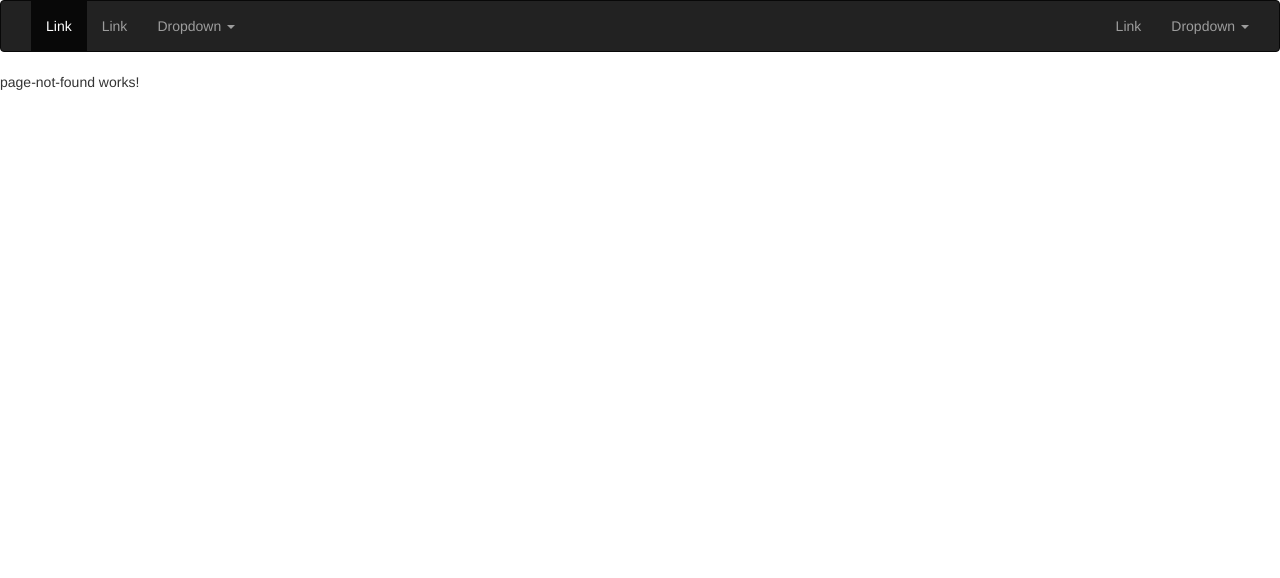
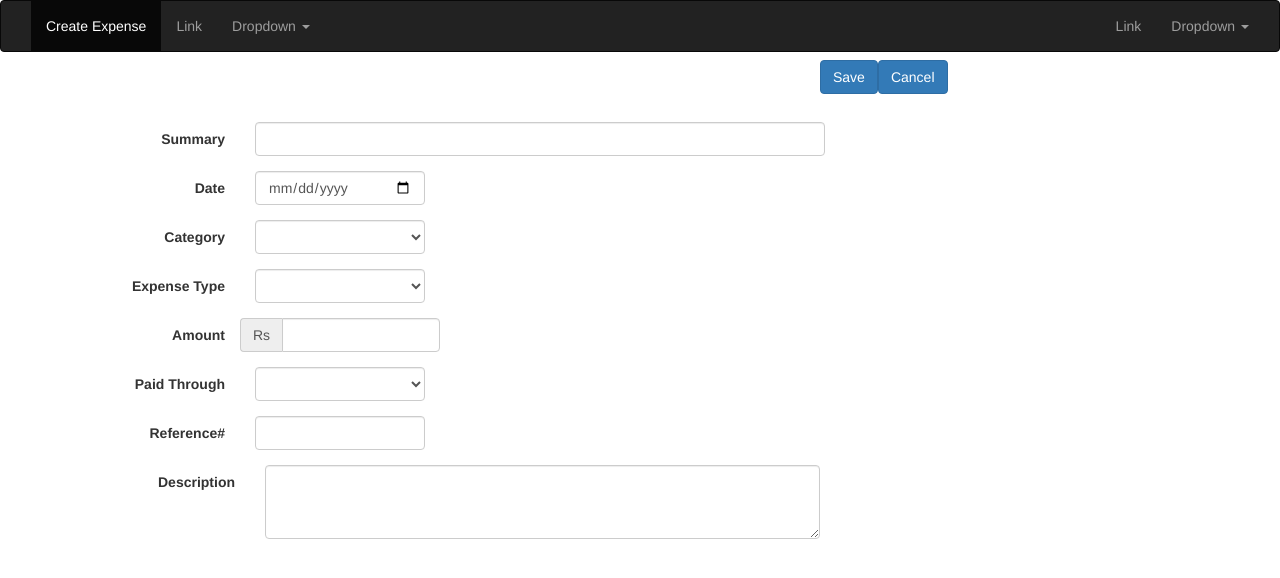
Before and after one commit to kalyan-k/my-app, an Angular app: page /#/addExpenses in a window 1280 px wide. Before the commit this address led to /#/. Shown: the top 578 px of the page. Built offline with nearby package versions, Linux system fonts and the light colour scheme.

Commit message:
added exp component

```diff
--- a/src/app/app.component.html
+++ b/src/app/app.component.html
@@ -18,8 +18,7 @@
     <div class="collapse navbar-collapse" id="bs-example-navbar-collapse-1">
       <ul class="nav navbar-nav">
         <li class="active">
-          <a href="#">Link
-            <span class="sr-only">(current)</span>
+          <a routerLink="/addExpenses" routerLinkActive="active">Create Expense
           </a>
         </li>
         <li>
--- a/src/app/app.module.ts
+++ b/src/app/app.module.ts
@@ -4,11 +4,13 @@ import { NgModule } from '@angular/core';
 import { AppComponent } from './app.component';
 import { AppRoutingModule } from './app.routing.module';
 import { PageNotFoundComponent } from './page-not-found/page-not-found.component';
+import { ExpensesComponent } from './expenses/expenses.component';
 
 @NgModule({
   declarations: [
     AppComponent,
-    PageNotFoundComponent
+    PageNotFoundComponent,
+    ExpensesComponent
   ],
   imports: [
     BrowserModule,
--- a/src/app/app.routing.module.ts
+++ b/src/app/app.routing.module.ts
@@ -2,8 +2,10 @@ import { NgModule } from '@angular/core';
 import { RouterModule, Routes } from '@angular/router';
 
 import { PageNotFoundComponent } from './page-not-found/page-not-found.component';
+import { ExpensesComponent } from './expenses/expenses.component';
 
 const appRoutes: Routes = [
+    { path: 'addExpenses', component: ExpensesComponent },
     { path: '**', component: PageNotFoundComponent }
 ];
 
--- /dev/null
+++ b/src/app/expenses/expenses.component.css
@@ -0,0 +1,24 @@
+.form-header {
+  position: fixed;
+  width: 100%;
+  box-sizing: border-box;
+  padding-right: 100px;
+  padding-bottom: 10px;
+  z-index: 3;
+  top: 60px;
+  background-color: white;
+}
+
+.form-body {
+  padding-top: 50px;
+}
+
+ul.app-tool-area {
+  margin-left: 0px;
+  list-style: none;
+  white-space: nowrap;
+}
+
+ul.app-tool-area > li {
+  display: inline-block;
+}
--- /dev/null
+++ b/src/app/expenses/expenses.component.html
@@ -0,0 +1,100 @@
+<div class="container">
+
+  <form class="form-horizontal">
+    <div class="form-header">
+      <div class="row">
+        <div class="col-md-offset-6 col-md-3">
+          <ul class="app-tool-area pull-right">
+            <li>
+              <button type="button" class="btn btn-primary">Save</button>
+            </li>
+            <li>
+              <button type="button" class="btn btn-primary">Cancel</button>
+            </li>
+          </ul>
+        </div>
+      </div>
+    </div>
+
+    <div class="row form-body">
+      <div class="form-group">
+        <label class="control-label col-sm-2 col-md-2">Summary</label>
+        <div class="col-sm-6">
+          <input type="text" class="form-control">
+        </div>
+      </div>
+
+      <div class="form-group">
+        <label class="control-label col-sm-2 col-md-2">Date</label>
+        <div class="col-sm-2">
+          <input type="date" class="form-control">
+        </div>
+      </div>
+
+      <div class="form-group">
+        <label class="control-label col-sm-2 col-md-2">Category</label>
+        <div class="col-sm-2">
+          <select class="form-control">
+            <option value=""></option>
+            <option value="Auto">Automobile Expense</option>
+            <option value="Fuel">Fuel Expense</option>
+            <option value="It">IT</option>
+            <option value="Lodg">Lodging</option>
+            <option value="Meals">Meals</option>
+            <option value="Enter">Entertainment</option>
+            <option value="Park">Parking</option>
+            <option value="Tele">Telephone Expense</option>
+            <option value="Other">Other</option>
+          </select>
+        </div>
+      </div>
+
+      <div class="form-group">
+          <label class="control-label col-sm-2 col-md-2">Expense Type</label>
+          <div class="col-sm-2">
+            <select class="form-control">
+              <option value=""></option>
+              <option value="credit">Credit</option>
+              <option value="debit">Debit</option>
+            </select>
+          </div>
+        </div>
+
+      <div class="form-group">
+        <label class="control-label col-sm-2 col-md-2">Amount</label>
+        <div class="col-sm-2 input-group">
+          <span class="input-group-addon">Rs</span>
+          <input type="input" class="form-control">
+        </div>
+      </div>
+
+      <div class="form-group">
+        <label class="control-label col-sm-2 col-md-2">Paid Through</label>
+        <div class="col-sm-2">
+          <select class="form-control">
+            <option value=""></option>
+            <option value="Auto">Cash</option>
+            <option value="Fuel">Credit/Debit Card</option>
+            <option value="It">Net banking</option>
+          </select>
+        </div>
+      </div>
+
+      <div class="form-group">
+        <label class="control-label col-sm-2 col-md-2">Reference#</label>
+        <div class="col-sm-2">
+          <input type="input" class="form-control">
+        </div>
+      </div>
+    </div>
+
+    <div class="form-group">
+      <label class="control-label col-sm-2 col-md-2">Description</label>
+      <div class="col-sm-6">
+        <textarea class="form-control" rows="3"></textarea>
+      </div>
+    </div>
+
+  </form>
+
+</div>
--- /dev/null
+++ b/src/app/expenses/expenses.component.ts
@@ -0,0 +1,15 @@
+import { Component, OnInit } from '@angular/core';
+
+@Component({
+  selector: 'app-expenses',
+  templateUrl: './expenses.component.html',
+  styleUrls: ['./expenses.component.css']
+})
+export class ExpensesComponent implements OnInit {
+
+  constructor() { }
+
+  ngOnInit() {
+  }
+
+}
```
Also changed, not shown: 1 other file (tests, documents, lock files or other folders).
